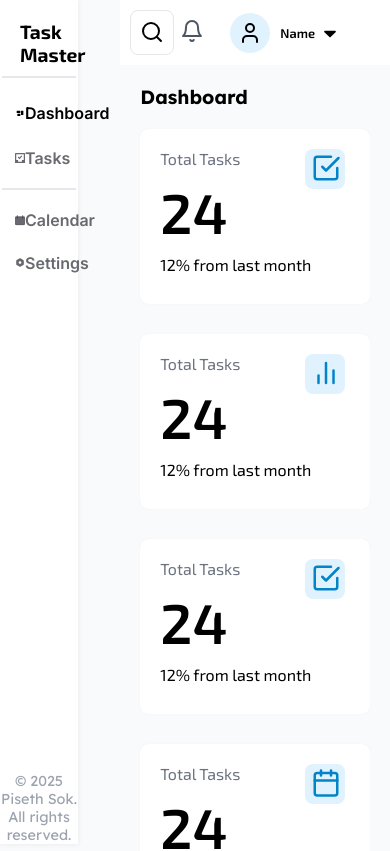
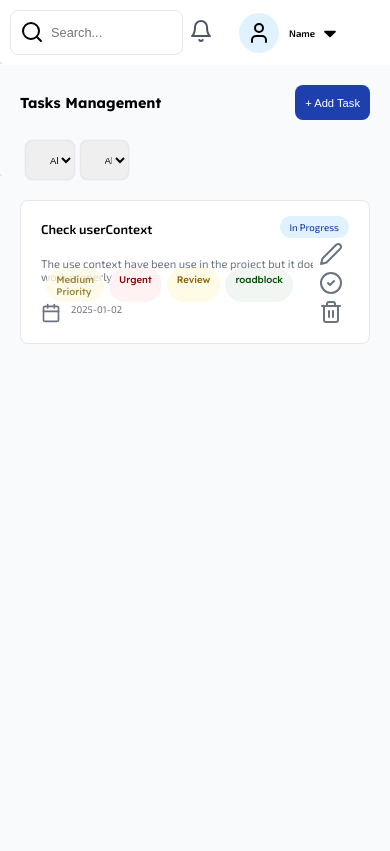
Before and after one commit to S0KPiseth/TaskMaster, a React (Vite) app: page /Calendar in a window 390 px wide. Shown: the top 851 px of the page. Built offline with nearby package versions, Linux system fonts and the light colour scheme; a web font is replaced by a local one.

Commit message:
Initialize responsive design implementation

```diff
--- a/src/App.css
+++ b/src/App.css
@@ -10,24 +10,25 @@
 #root {
   width: 100%;
   display: flex;
+  flex-direction: row-reverse;
 }
 .sideBar {
-  max-width: 20%;
-  width: 250px;
   height: 100%;
   position: fixed;
-  padding-top: 20px;
+  padding-top: 12px;
   /* text-align: center; */
   background-color: var(--background-secondary);
   font-weight: var(--font-bold);
   font-size: var(--text-2xl);
   box-shadow: 0 0 5px var(--color-gray-200);
 }
+.sideBarContainer {
+  position: relative;
+}
 #logo {
   text-decoration: none;
   display: flex;
   font-family: var(--font-secondary);
-  padding-left: 10px;
   color: var(--text-primary);
   align-items: center;
 }
@@ -123,6 +124,7 @@
   height: 100%;
 }
 .accountPanel {
+  top: 0;
   display: flex;
   flex-direction: column;
   right: 40px;
@@ -152,14 +154,14 @@
   padding-left: 10px;
 }
 .closeNopenSidebar {
+  position: absolute;
   top: 0;
-  left: 250px;
-  position: fixed;
+  right: 0;
   width: 30px;
   height: 100%;
   display: flex;
   justify-content: center;
-  transform: translateX(-50%);
+  transform: translateX(50%);
   z-index: 1;
 }
 #sidebarCtrBtn {
@@ -200,7 +202,7 @@
 }
 .vertical-line {
   --color: rgb(32, 201, 151);
-  width: 1.5px;
+  width: 2px;
   height: 100%;
   background-color: var(--color);
   visibility: hidden;
--- a/src/App.jsx
+++ b/src/App.jsx
@@ -1,15 +1,16 @@
 import SidebarButton from "./Components/SidebarBtn/SidebarButton";
-import { useState, useRef, createContext, useEffect } from "react";
+import { useState, useEffect } from "react";
 import "./App.css";
+import "./Query.css";
 import Dashboard from "./Components/Dashboard/Dashboard";
 import TaskTab from "./Components/TasksTab/TaskTab";
 import Calendar from "./Components/Calendar/Calendar";
 
 function App() {
-  const now = new Date();
+  const [isTabletScreen, setIsTabletScreen] = useState(window.matchMedia("(max-width: 768px)").matches);
   const [acControlStatus, setAcControlStatus] = useState(false);
-  const [navigationHelper, setNavigationHelper] = useState("Dashboard");
-  //condition render for add task
+  const [navigationHelper, setNavigationHelper] = useState("Tasks");
+  const [sideBarStatus, setSideBarStatus] = useState(!isTabletScreen);
   const [addStatus, setAddStatus] = useState(false);
   const [taskList, setTaskList] = useState([
     [
@@ -24,126 +25,65 @@
       "Medium Priority",
       "In Progress",
     ],
-    [
-      "Project Update",
-      "Update on the project status.",
-      [
-        { tagname: "Urgent", color: "#fef2f2", textColor: "#8b0000" },
-        { tagname: "Review", color: "#fffbe6", textColor: "#8b5e00" },
-        { tagname: "Completed", color: "#f2f6f2", textColor: "#004d00" },
-      ],
-      "2024-12-01",
-      "High Priority",
-      "In Progress",
-    ],
-    [
-      "Bug Fix",
-      "Fixing critical bug in the system.",
-      [
-        { tagname: "Critical", color: "#fef2f2", textColor: "#8b0000" },
-        { tagname: "Bug", color: "#e6f7ff", textColor: "#0066cc" },
-      ],
-      "2024-01-05",
-      "High Priority",
-      "Over due",
-    ],
-    [
-      "New Feature",
-      "Adding new features to the platform.",
-      [
-        { tagname: "New", color: "#fffbe6", textColor: "#8b5e00" },
-        { tagname: "Feature", color: "#e0f7fa", textColor: "#004d40" },
-      ],
-      "2025-01-10",
-      "Medium Priority",
-      "Complete",
-    ],
-    [
-      "Client Meeting",
-      "Meeting with the client to discuss project progress.",
-      [
-        { tagname: "Client", color: "#f2f6f2", textColor: "#004d00" },
-        { tagname: "Meeting", color: "#ffe0b2", textColor: "#e65100" },
-      ],
-      "2025-01-01",
-      "Low Priority",
-      "In Progress",
-    ],
   ]);
 
-  //complete task
-  function completeTask(id) {
-    const list = [...taskList];
-    const task2Complete = [...list[id]];
-    task2Complete[5] = "Complete";
-    list[id] = task2Complete;
-    setTaskList(list);
-  }
-  function overDueTasks(id) {
-    const list = [...taskList];
-    const task2Complete = [...list[id]];
-    task2Complete[5] = "Over due";
-    list[id] = task2Complete;
-    setTaskList(list);
-  }
+  // Handle screen size changes
   useEffect(() => {
-    const currentYear = now.getFullYear(); // Year
-    const currentMonth = String(now.getMonth() + 1).padStart(2, "0"); // Month
-    const currentDate = String(now.getDate()).padStart(2, "0"); // Day
+    const mediaQuery = window.matchMedia("(max-width: 768px)");
 
+    const handleResize = (e) => {
+      setIsTabletScreen(e.matches);
+      setSideBarStatus(!e.matches);
+    };
+
+    mediaQuery.addEventListener("change", handleResize);
+
+    return () => mediaQuery.removeEventListener("change", handleResize);
+  }, []);
+
+  // Check for overdue tasks
+  useEffect(() => {
+    const now = new Date();
+    const currentYear = now.getFullYear();
+    const currentMonth = String(now.getMonth() + 1).padStart(2, "0");
+    const currentDate = String(now.getDate()).padStart(2, "0");
     const formattedDate = `${currentYear}-${currentMonth}-${currentDate}`;
-    taskList.forEach((task, idx) => {
-      task[3] < formattedDate && task[5] === "In Progress" ? overDueTasks(idx) : null;
-    });
-  }, [taskList]);
 
-  function navigate(e) {
+    setTaskList((prevTaskList) => prevTaskList.map((task) => (task[3] < formattedDate && task[5] === "In Progress" ? [...task.slice(0, 5), "Over due"] : task)));
+  }, []);
+
+  const completeTask = (id) => {
+    setTaskList((prevList) => prevList.map((task, index) => (index === id ? [...task.slice(0, 5), "Complete"] : task)));
+  };
+
+  const navigate = (e) => {
     setNavigationHelper(e);
-  }
-  let mainComponent = <Dashboard taskList={taskList} setNavigationHelper={setNavigationHelper} setAddStatus={setAddStatus} />;
+  };
+
+  const sideBarCloseNOpen = () => {
+    setSideBarStatus((prev) => !prev);
+  };
+
+  const renderMainComponent = () => {
     switch (navigationHelper) {
       case "Dashboard":
-      mainComponent = <Dashboard taskList={taskList} setNavigationHelper={setNavigationHelper} setAddStatus={setAddStatus} />;
-      break;
+        return <Dashboard taskList={taskList} setNavigationHelper={setNavigationHelper} setAddStatus={setAddStatus} />;
       case "Tasks":
-      mainComponent = <TaskTab taskList={taskList} setTaskList={setTaskList} addStatus={addStatus} setAddStatus={setAddStatus} completeTask={completeTask} />;
-      break;
+        return <TaskTab taskList={taskList} setTaskList={setTaskList} addStatus={addStatus} setAddStatus={setAddStatus} completeTask={completeTask} />;
       case "Calendar":
-      mainComponent = <Calendar taskList={taskList} completeTask={completeTask} />;
-      break;
+        return <Calendar taskList={taskList} completeTask={completeTask} />;
       case "Settings":
-      mainComponent = <p>Tasks</p>;
-      break;
+        return <p>Settings</p>;
+      default:
+        return <Dashboard taskList={taskList} setNavigationHelper={setNavigationHelper} setAddStatus={setAddStatus} />;
     }
+  };
+
   return (
     <>
-      <div style={{ width: "250px", position: "relative" }}>
-        <div className="sideBar">
-          <div className="sideBarHeader">
-            <a id="logo" href="./index.html">
-              <svg width="40px" height="40px" viewBox="0 0 40 40" fill="none" xmlns="http://www.w3.org/2000/svg">
-                <path d="M27.947 9.523a3.333 3.333 0 0 1 5.107 4.287L18.055 31.683a3.333 3.333 0 1 1 -5.107 -4.283z" fill="black" />
-                <path d="M5 21.233a3.333 3.333 0 1 1 6.667 0 3.333 3.333 0 0 1 -6.667 0" fill="green" />
-              </svg>
-              Task Master
-            </a>
-          </div>
-          <hr />
-          <div className="sideBarBtns">
-            <SidebarButton navigate={navigate} navigationHelper={navigationHelper} name="Dashboard" />
-            <SidebarButton navigate={navigate} navigationHelper={navigationHelper} name="Tasks" />
-          </div>
-          <hr />
-          <div className="sideBarBtns">
-            <SidebarButton navigate={navigate} navigationHelper={navigationHelper} name="Calendar" />
-            <SidebarButton navigate={navigate} navigationHelper={navigationHelper} name="Settings" />
-          </div>
-          <footer>&copy; 2025 Piseth Sok. All rights reserved.</footer>
-        </div>
-      </div>
       <div className="content">
         <div className="header">
-          <label htmlFor="">
+          <label>
             <input type="text" placeholder="Search..." />
           </label>
 
@@ -163,30 +103,12 @@
               </div>
               <div className="accountControl">
                 <p>Name</p>
-                <button
-                  onClick={() => {
-                    acControlStatus ? setAcControlStatus(false) : setAcControlStatus(true);
-                  }}
-                >
-                  {!acControlStatus ? (
-                    <svg width="20" height="20" viewBox="0 0 48 48" xmlns="http://www.w3.org/2000/svg" aria-labelledby="arrowhead-down-title">
-                      <title id="arrowhead-down-title">arrowhead-down-solid</title>
+                <button onClick={() => setAcControlStatus((prev) => !prev)}>
+                  <svg width="20" height="20" viewBox="0 0 48 48" xmlns="http://www.w3.org/2000/svg">
+                    <title>{acControlStatus ? "arrowhead-up-solid" : "arrowhead-down-solid"}</title>
                     <rect width="48" height="48" fill="none" />
-                      <path d="M10.6,19.5l12,11.9a1.9,1.9,0,0,0,2.8,0l12-11.9A2,2,0,0,0,36,16H12a2,2,0,0,0-1.4,3.5Z" />
+                    <path d={acControlStatus ? "M37.4,28.5l-12-11.9a1.9,1.9,0 0,0-2.8,0l-12,11.9A2,2,0,0,0,12,32H36a2,2,0,0,0,1.4-3.5Z" : "M10.6,19.5l12,11.9a1.9,1.9,0,0,0,2.8,0l12-11.9A2,2,0,0,0,36,16H12a2,2,0,0,0-1.4,3.5Z"} />
                   </svg>
-                  ) : (
-                    <svg width={20} height={20} viewBox="0 0 48 48" xmlns="http://www.w3.org/2000/svg">
-                      <title>{"arrowhead-up-solid"}</title>
-                      <g id="Layer_2" data-name="Layer 2">
-                        <g id="invisible_box" data-name="invisible box">
-                          <rect width={48} height={48} fill="none" />
-                        </g>
-                        <g id="Q3_icons" data-name="Q3 icons">
-                          <path d="M37.4,28.5l-12-11.9a1.9,1.9,0,0,0-2.8,0l-12,11.9A2,2,0,0,0,12,32H36a2,2,0,0,0,1.4-3.5Z" />
-                        </g>
-                      </g>
-                    </svg>
-                  )}
                 </button>
               </div>
             </div>
@@ -199,22 +121,65 @@
               <a href="#switch account">Switch Account</a>
             </div>
           )}
-          {mainComponent}
+          {renderMainComponent()}
+        </div>
+      </div>
+      <div className={`sideBarContainer ${sideBarStatus ? "width-250" : "width-60"}`}>
+        <div className={`sideBar ${sideBarStatus ? "width-250" : "width-60"}`}>
+          <div className="sideBarHeader">
+            <a id="logo" href="./index.html" style={{ paddingLeft: sideBarStatus ? "10px" : undefined }}>
+              <svg width="40" height="40" viewBox="0 0 40 40" fill="none" xmlns="http://www.w3.org/2000/svg">
+                <path d="M27.947 9.523a3.333 3.333 0 0 1 5.107 4.287L18.055 31.683a3.333 3.333 0 1 1 -5.107 -4.283z" fill="black" />
+                <path d="M5 21.233a3.333 3.333 0 1 1 6.667 0 3.333 3.333 0 0 1 -6.667 0" fill="green" />
+              </svg>
+              {sideBarStatus && "Task Master"}
+            </a>
+          </div>
+          <hr />
+          <div className="sideBarBtns" style={{ marginLeft: sideBarStatus ? "5px" : "auto" }}>
+            <SidebarButton navigate={navigate} navigationHelper={navigationHelper} name="Dashboard" sideBarStatus={sideBarStatus} />
+            <SidebarButton navigate={navigate} navigationHelper={navigationHelper} name="Tasks" sideBarStatus={sideBarStatus} />
+          </div>
+          <hr />
+          <div className="sideBarBtns" style={{ marginLeft: sideBarStatus ? "5px" : "auto" }}>
+            <SidebarButton navigate={navigate} navigationHelper={navigationHelper} name="Calendar" sideBarStatus={sideBarStatus} />
+            <SidebarButton navigate={navigate} navigationHelper={navigationHelper} name="Settings" sideBarStatus={sideBarStatus} />
+          </div>
+          <footer>{sideBarStatus && "© 2025 Piseth Sok. All rights reserved."}</footer>
           <div
             className="closeNopenSidebar"
             onMouseEnter={() => {
-              document.querySelector("#sidebarCtrBtn").classList += "bouncingBtn";
-              document.querySelector(".vertical-line").style.visibility = "visible";
+              if (!isTabletScreen) {
+                const sidebarBtn = document.querySelector("#sidebarCtrBtn");
+                const verticalLine = document.querySelector(".vertical-line");
+                if (sidebarBtn && verticalLine) {
+                  sidebarBtn.classList.add("bouncingBtn");
+                  verticalLine.style.visibility = "visible";
+                }
+              }
             }}
             onMouseLeave={() => {
-              document.querySelector("#sidebarCtrBtn").classList = [];
-              document.querySelector(".vertical-line").style.visibility = "hidden";
+              const sidebarBtn = document.querySelector("#sidebarCtrBtn");
+              const verticalLine = document.querySelector(".vertical-line");
+              if (sidebarBtn && verticalLine) {
+                sidebarBtn.classList.remove("bouncingBtn");
+                verticalLine.style.visibility = "hidden";
+              }
             }}
           >
             <div className="vertical-line"></div>
-            <button id="sidebarCtrBtn">
-              <svg width="20px" height="20px" viewBox="0 0 1.2 1.2" xmlns="http://www.w3.org/2000/svg">
-                <title>{"arrowhead-left"}</title>
+            <button id="sidebarCtrBtn" onClick={sideBarCloseNOpen}>
+              <svg
+                id="arrowhead"
+                width="20"
+                height="20"
+                viewBox="0 0 1.2 1.2"
+                xmlns="http://www.w3.org/2000/svg"
+                style={{
+                  transform: sideBarStatus ? "rotate(1turn)" : "rotate(0.5turn)",
+                }}
+              >
+                <title>arrowhead-left</title>
                 <g id="Layer_2" data-name="Layer 2">
                   <g id="invisible_box" data-name="invisible box">
                     <path width={48} height={48} fill="none" d="M0 0h1.2v1.2H0z" />
--- a/src/Components/Calendar/Calendar.css
+++ b/src/Components/Calendar/Calendar.css
@@ -1,9 +1,11 @@
 .calendar {
+  position: absolute;
   width: 100%;
   height: 100%;
   /* background-color: var(--background-secondary); */
   display: flex;
   flex-direction: column;
+  left: 0;
 }
 .controlCalendar {
   font-size: var(--text-2xl);
@@ -13,6 +15,7 @@
 .controlCalendar > div,
 .dateCardContainer {
   display: flex;
+  justify-content: center;
 }
 .controlCalendar > div {
   justify-content: space-evenly;
@@ -20,6 +23,7 @@
 }
 
 .calendarDayContainer {
+  width: 95%;
   margin-top: 15px;
   margin-left: auto;
   margin-right: auto;
--- a/src/Components/CalendarDateCard/Date.css
+++ b/src/Components/CalendarDateCard/Date.css
@@ -1,7 +1,7 @@
 .dateCard {
   position: relative;
   margin: 5px;
-  width: 150px;
+  width: 13.5%;
   aspect-ratio: 3 / 2;
   box-shadow: 0 0 15px rgba(0, 0, 0, 0.041);
   text-align: center;
@@ -17,7 +17,7 @@
 .disableDate {
   position: relative;
   margin: 5px;
-  width: 150px;
+  width: 13.5%;
   aspect-ratio: 3 / 2;
   box-shadow: 0 0 15px rgba(0, 0, 0, 0.041);
   background-color: white;
@@ -72,7 +72,7 @@
   position: relative;
   padding: 6px;
   display: flex;
-  font-size: 0.4rem;
+  font-size: var(--text-xs);
   background-color: rgba(0, 128, 0, 0.122);
   border-radius: 0.5em 0 0 0.5em;
   align-items: center;
--- a/src/Components/SidebarBtn/SidebarBtn.css
+++ b/src/Components/SidebarBtn/SidebarBtn.css
@@ -1,5 +1,4 @@
 .sideBarBtns {
-  margin-left: 5px;
   width: 90%;
   margin-right: auto;
 }
@@ -27,9 +26,13 @@
   color: var(--text-primary);
 }
 .Icon {
+  scale: 1.2;
   width: 20%;
   text-align: center;
   align-items: center;
   display: flex;
   justify-content: center;
 }
+.full-width {
+  width: 100%;
+}
--- a/src/Components/SidebarBtn/SidebarButton.jsx
+++ b/src/Components/SidebarBtn/SidebarButton.jsx
@@ -1,4 +1,4 @@
-import React from "react";
+import React, { useEffect } from "react";
 import DashboardIcon from "/src/assets/Icons/DashboardIcon.jsx";
 
 import "./SidebarBtn.css";
@@ -6,7 +6,7 @@
 import CalendarIcon from "../../assets/Icons/CalendarIcon";
 import SettingIcon from "../../assets/Icons/SettignIcon";
 
-function SidebarButton({ navigate, navigationHelper, name }) {
+function SidebarButton({ navigate, navigationHelper, name, sideBarStatus }) {
   let mainComponent;
   switch (name) {
     case "Dashboard":
@@ -29,9 +29,9 @@
       }}
       className={navigationHelper === name ? "sideBarBtn activeTab" : "sideBarBtn"}
     >
-      <div className="Icon">{mainComponent}</div>
+      <div className={sideBarStatus ? "Icon" : "Icon full-width"}>{mainComponent}</div>
 
-      {name}
+      {sideBarStatus ? name : null}
     </button>
   );
 }
--- /dev/null
+++ b/src/Query.css
@@ -0,0 +1,15 @@
+/* Mobile Screens */
+@media (max-width: 768px) {
+  .sideBarContainer,
+  .sideBar {
+    width: 60px !important;
+    min-width: 60px !important;
+  }
+}
+@media (max-width: 480px) {
+  .sideBarContainer,
+  .sideBar {
+    width: 0px !important;
+    min-width: 0px !important;
+  }
+}
--- a/src/index.css
+++ b/src/index.css
@@ -5,7 +5,7 @@
 
   /* Font Sizes */
 
-  --text-xs: 0.6rem; /* 9.6px */
+  --text-xs: 0.4rem; /* 9.6px */
   --text-sm: 0.7rem; /* 11.2px */
   --text-base: 0.8rem; /* 12.8px */
   --text-lg: 0.9rem; /* 14.4px */
@@ -109,3 +109,54 @@
   width: fit-content;
   height: fit-content;
 }
+.width-250 {
+  min-width: 200px !important;
+  width: 200px !important;
+}
+.width-60 {
+  min-width: 60px !important;
+  width: 60px !important;
+}
+/* @media (max-width: 768px) {
+  .calendar {
+    scale: 0.5;
+  }
+} */
+@media (max-width: 1024px) {
+  :root {
+    --text-xs: 0.5rem; /* 8px */
+    --text-sm: 0.6rem; /* 9.6px */
+    --text-base: 0.7rem; /* 11.2px */
+    --text-lg: 0.8rem; /* 12.8px */
+    --text-xl: 0.9rem; /* 14.4px */
+    --text-2xl: 1rem; /* 16px */
+    --text-3xl: 1.2rem; /* 19.2px */
+    --text-4xl: 2.5rem; /* 40px */
+  }
+}
+
+@media (max-width: 768px) {
+  :root {
+    --text-xs: 0.45rem; /* 7.2px */
+    --text-sm: 0.55rem; /* 8.8px */
+    --text-base: 0.65rem; /* 10.4px */
+    --text-lg: 0.75rem; /* 12px */
+    --text-xl: 0.85rem; /* 13.6px */
+    --text-2xl: 0.95rem; /* 15.2px */
+    --text-3xl: 1.15rem; /* 18.4px */
+    --text-4xl: 2rem; /* 32px */
+  }
+}
+
+@media (max-width: 480px) {
+  :root {
+    --text-xs: 0.4rem; /* 6.4px */
+    --text-sm: 0.5rem; /* 8px */
+    --text-base: 0.6rem; /* 9.6px */
+    --text-lg: 0.7rem; /* 11.2px */
+    --text-xl: 0.8rem; /* 12.8px */
+    --text-2xl: 0.9rem; /* 14.4px */
+    --text-3xl: 1.1rem; /* 17.6px */
+    --text-4xl: 1.8rem; /* 28.8px */
+  }
+}
```
Lines whose indentation alone changed are shown as unchanged.
